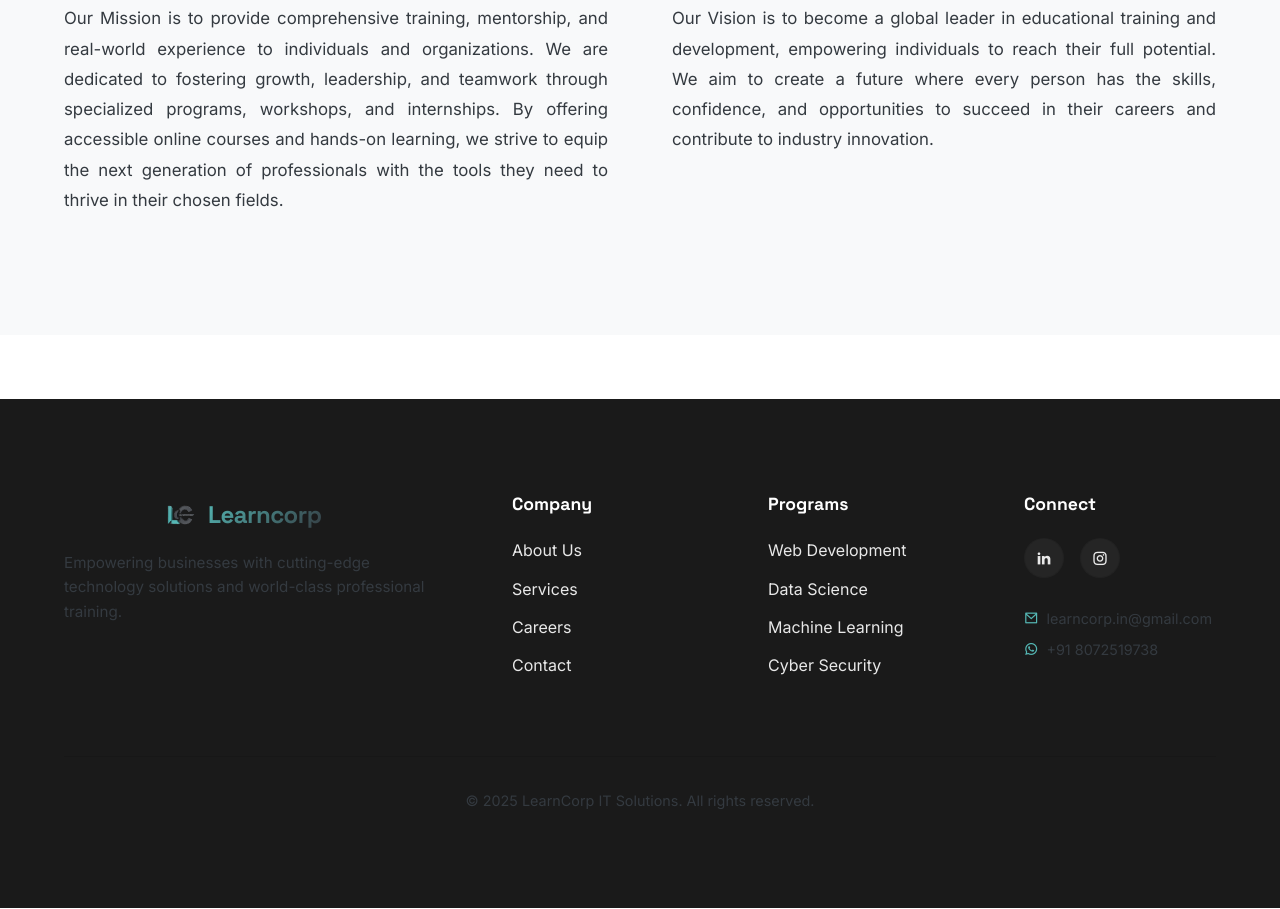
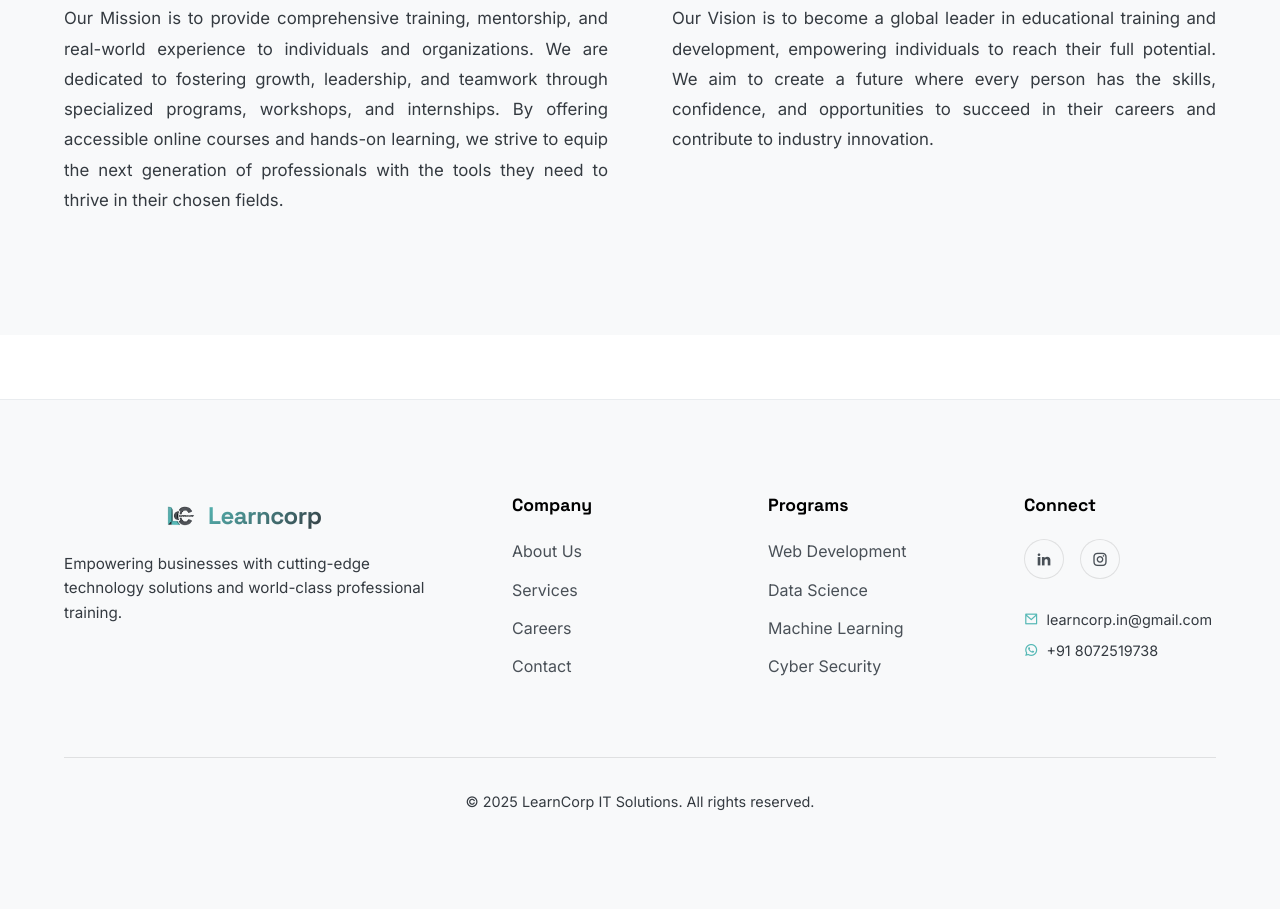
Before and after one commit to learncorpin/learncorp, a website: page about.html in a window 1280 px wide. Shown: the part 854-1763 px from the top of the page. Drawn offline with nearby package versions, Linux system fonts and the light colour scheme.

Commit message:
Switch to Light Footer (White/Gray)

```diff
--- a/style.css
+++ b/style.css
@@ -405,33 +405,37 @@ img {
 
 /* Footer Styles */
 footer {
-    background-color: #1a1a1a;
-    /* Dark High-Contrast Background */
-    color: white;
+    background-color: #f8f9fa;
+    /* Light Gray Background */
+    color: #343a40;
+    /* Dark Gray Text */
     padding-block: 4rem 2rem;
     margin-top: 4rem;
+    border-top: 1px solid #e9ecef;
 }
 
 .footer-links h4 {
-    color: white !important;
-    /* Force white headings */
+    color: #000000 !important;
+    /* Black Headings */
 }
 
 .footer-links a {
-    color: rgba(255, 255, 255, 0.9) !important;
+    color: #495057 !important;
+    /* Dark Gray Links */
 }
 
 .footer-links a:hover {
-    color: white !important;
+    color: var(--primary) !important;
+    /* Teal on Hover */
     text-decoration: underline;
 }
 
 .footer-bottom {
-    border-top: 1px solid rgba(255, 255, 255, 0.2);
+    border-top: 1px solid #dee2e6;
     margin-top: 3rem;
     padding-top: 2rem;
     text-align: center;
-    color: rgba(255, 255, 255, 0.8);
+    color: #6c757d;
 }
 
 .footer-grid {
```
